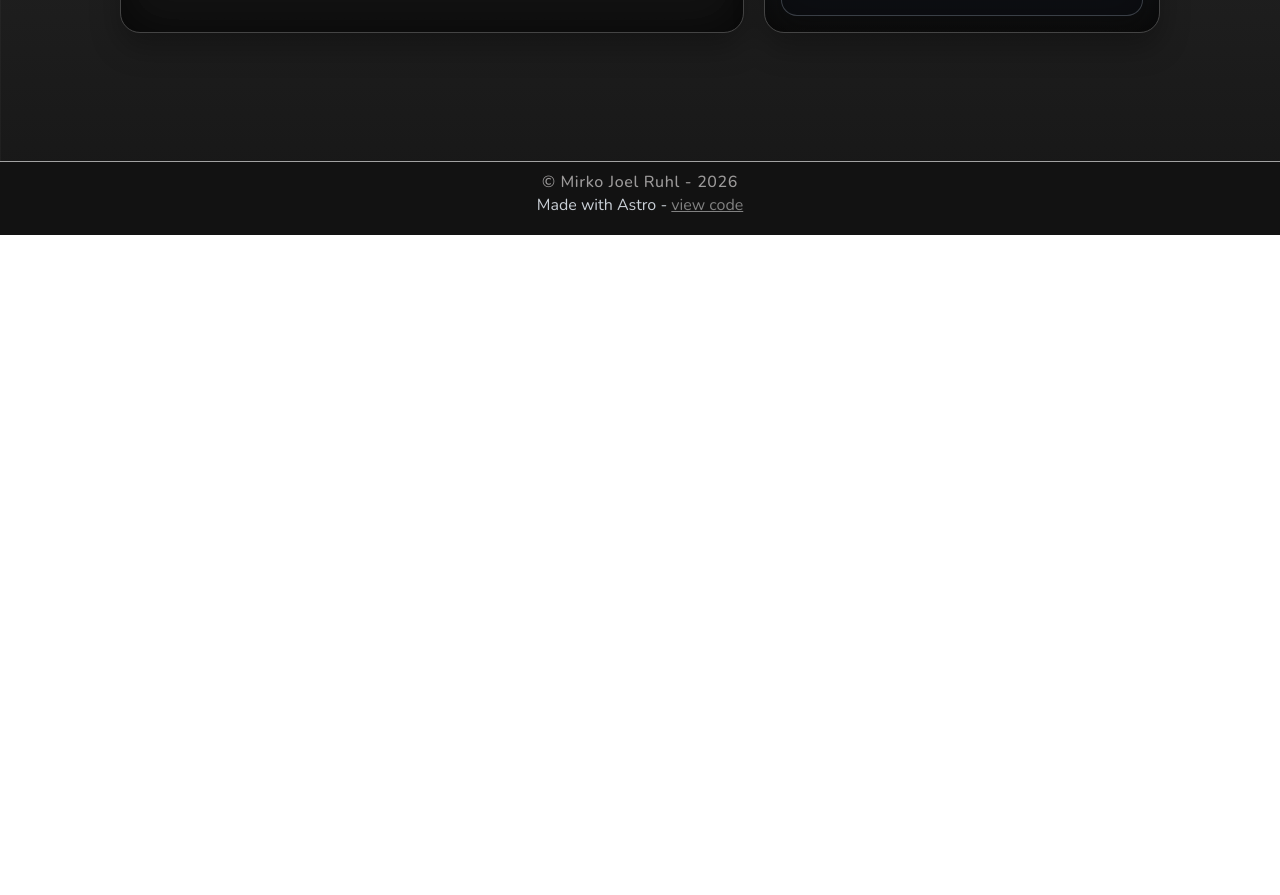
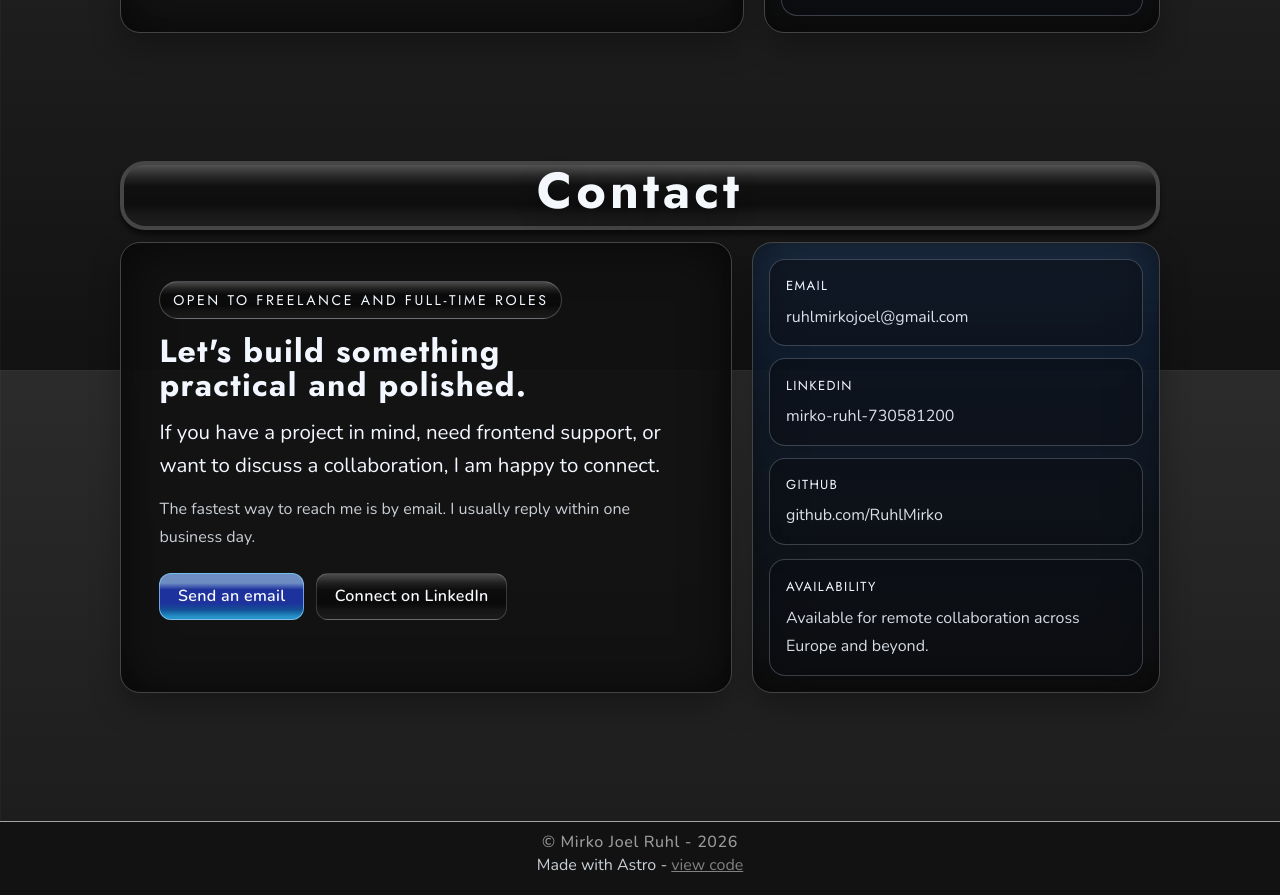
Before and after one commit to RuhlMirko/portfolio, an Astro site: page / in a window 1280 px wide. Shown: the part 2830-3725 px from the top of the page. Before the commit the page ends 3065 px from the top, so only its background shows below. Built offline with nearby package versions, Linux system fonts and the light colour scheme; Astro itself is replaced by a stand-in of ours.

Commit message:
Added contact section

```diff
--- /dev/null
+++ b/src/components/Contact.astro
@@ -0,0 +1,249 @@
+---
+const contactItems = [
+  {
+    label: "Email",
+    value: "ruhlmirkojoel@gmail.com",
+    href: "mailto:ruhlmirkojoel@gmail.com",
+  },
+  {
+    label: "LinkedIn",
+    value: "mirko-ruhl-730581200",
+    href: "https://www.linkedin.com/in/mirko-ruhl-730581200",
+  },
+  {
+    label: "GitHub",
+    value: "github.com/RuhlMirko",
+    href: "https://github.com/RuhlMirko",
+  },
+];
+---
+
+<section id="contact" class="contact" data-reveal>
+  <h2 class="section-title">Contact</h2>
+
+  <div class="contact-shell">
+    <div class="contact-copy">
+      <p class="eyebrow">Open to freelance and full-time roles</p>
+      <h3>Let&apos;s build something practical and polished.</h3>
+      <p class="lead">
+        If you have a project in mind, need frontend support, or want to discuss
+        a collaboration, I am happy to connect.
+      </p>
+      <p>
+        The fastest way to reach me is by email. I usually reply within one
+        business day.
+      </p>
+
+      <div class="contact-actions">
+        <a class="contact-btn primary" href="mailto:ruhlmirkojoel@gmail.com"
+          >Send an email</a
+        >
+        <a
+          class="contact-btn"
+          href="https://www.linkedin.com/in/mirko-ruhl-730581200"
+          target="_blank"
+          rel="noreferrer"
+        >
+          Connect on LinkedIn
+        </a>
+      </div>
+    </div>
+
+    <aside class="contact-panel" aria-label="Contact details">
+      <ul>
+        {
+          contactItems.map((item) => (
+            <li>
+              <p class="detail-label">{item.label}</p>
+              <a
+                href={item.href}
+                target={item.href.startsWith("http") ? "_blank" : undefined}
+                rel={item.href.startsWith("http") ? "noreferrer" : undefined}
+              >
+                {item.value}
+              </a>
+            </li>
+          ))
+        }
+      </ul>
+
+      <div class="availability">
+        <p class="detail-label">Availability</p>
+        <p>Available for remote collaboration across Europe and beyond.</p>
+      </div>
+    </aside>
+  </div>
+</section>
+
+<style>
+  .contact {
+    padding-inline: clamp(0.75rem, 2vw, 1.25rem);
+  }
+
+  .contact-shell {
+    display: grid;
+    grid-template-columns: minmax(0, 1.35fr) minmax(280px, 0.9fr);
+    gap: 1.25rem;
+    align-items: stretch;
+  }
+
+  .contact-copy,
+  .contact-panel {
+    border: 1px solid rgb(68, 68, 68);
+    border-radius: 20px;
+    background: rgba(18, 18, 18, 0.92);
+    box-shadow:
+      0 14px 30px rgba(0, 0, 0, 0.28),
+      var(--inner-shadow);
+    overflow: hidden;
+  }
+
+  .contact-copy {
+    padding: clamp(1.5rem, 3vw, 2.4rem);
+  }
+
+  .eyebrow {
+    display: inline-block;
+    margin-bottom: 1rem;
+    padding: 0.35rem 0.8rem;
+    border: 1px solid rgba(190, 202, 217, 0.3);
+    border-radius: 50px;
+    background: var(--aero-black);
+    color: #f3f7ff;
+    font-family: "Jost", "Segoe UI", sans-serif;
+    font-size: 0.88rem;
+    letter-spacing: 0.18em;
+    text-transform: uppercase;
+    text-align: center;
+  }
+
+  .contact-copy h3 {
+    margin-bottom: 0.85rem;
+    font-size: clamp(1.5rem, 2.5vw, 2rem);
+    color: #f3f7ff;
+    max-width: 24ch;
+  }
+
+  .lead {
+    font-size: clamp(1.12rem, 1.8vw, 1.28rem);
+    line-height: 1.6;
+    color: #f3f7ff;
+    max-width: 42ch;
+    margin-bottom: 0.85rem;
+  }
+
+  .contact-copy p + p {
+    margin-top: 0.8rem;
+  }
+
+  .contact-actions {
+    margin-top: 1.35rem;
+    display: flex;
+    flex-wrap: wrap;
+    gap: 0.75rem;
+  }
+
+  .contact-btn {
+    position: relative;
+    padding: 0.72rem 1.1rem;
+    border: 1px solid rgba(255, 255, 255, 0.18);
+    border-radius: 12px;
+    color: #f7faff;
+    text-decoration: none;
+    font-weight: 600;
+    letter-spacing: 0.02em;
+    background: var(--aero-black);
+    transition:
+      transform 0.18s ease,
+      border-color 0.18s ease,
+      box-shadow 0.18s ease;
+  }
+
+  .contact-btn.primary {
+    border-color: rgba(143, 211, 255, 0.7);
+    background: var(--aero-blue);
+  }
+
+  .contact-btn:hover,
+  .contact-btn:focus-visible {
+    transform: translateY(-1px);
+    border-color: rgba(160, 218, 255, 0.8);
+    box-shadow: 0 8px 14px rgba(0, 0, 0, 0.28);
+    outline: none;
+  }
+
+  .contact-panel {
+    padding: 1rem;
+    background:
+      linear-gradient(180deg, rgba(20, 43, 74, 0.82), rgba(18, 18, 18, 0.96)),
+      var(--aero-black);
+    display: grid;
+    gap: 0.9rem;
+  }
+
+  .contact-panel ul {
+    list-style: none;
+    display: grid;
+    gap: 0.75rem;
+  }
+
+  .contact-panel li,
+  .availability {
+    border: 1px solid rgba(205, 220, 241, 0.24);
+    border-radius: 16px;
+    background: rgba(9, 12, 17, 0.58);
+    box-shadow: 0 10px 20px rgba(0, 0, 0, 0.22);
+    padding: 0.95rem 1rem;
+  }
+
+  .detail-label {
+    margin-bottom: 0.35rem;
+    color: #f3f7ff;
+    font-family: "Jost", "Segoe UI", sans-serif;
+    letter-spacing: 0.1em;
+    text-transform: uppercase;
+    font-size: 0.82rem;
+  }
+
+  .contact-panel a {
+    color: rgba(236, 242, 250, 0.92);
+    text-decoration: none;
+    word-break: break-word;
+  }
+
+  .contact-panel a:hover,
+  .contact-panel a:focus-visible {
+    color: #8fd3ff;
+    outline: none;
+  }
+
+  .availability p:last-child {
+    color: rgba(236, 242, 250, 0.9);
+  }
+
+  @media (max-width: 980px) {
+    .contact-shell {
+      grid-template-columns: 1fr;
+    }
+
+    .contact-copy h3,
+    .lead {
+      max-width: none;
+    }
+  }
+
+  @media (max-width: 640px) {
+    .contact {
+      padding-inline: 0.35rem;
+    }
+
+    .contact-actions {
+      flex-direction: column;
+      align-items: stretch;
+    }
+
+    .contact-btn {
+      text-align: center;
+    }
+  }
+</style>
--- a/src/pages/index.astro
+++ b/src/pages/index.astro
@@ -1,5 +1,6 @@
 ---
 import About from "../components/About.astro";
+import Contact from "../components/Contact.astro";
 import Footer from "../components/Footer.astro";
 import NavBar from "../components/Navbar.astro";
 import Projects from "../components/Projects.astro";
@@ -18,6 +19,7 @@ import Layout from "../layouts/Layout.astro";
     <Projects />
     <Skills />
     <About />
+    <Contact />
   </main>
   <Footer />
 </Layout>
```
